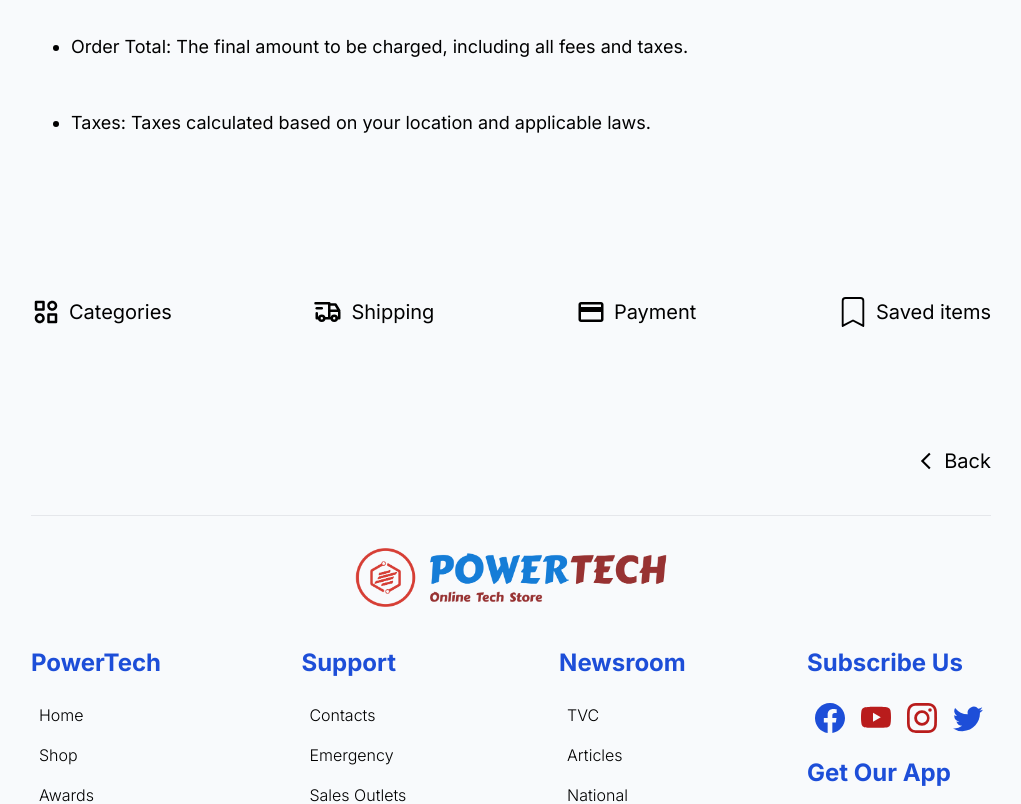
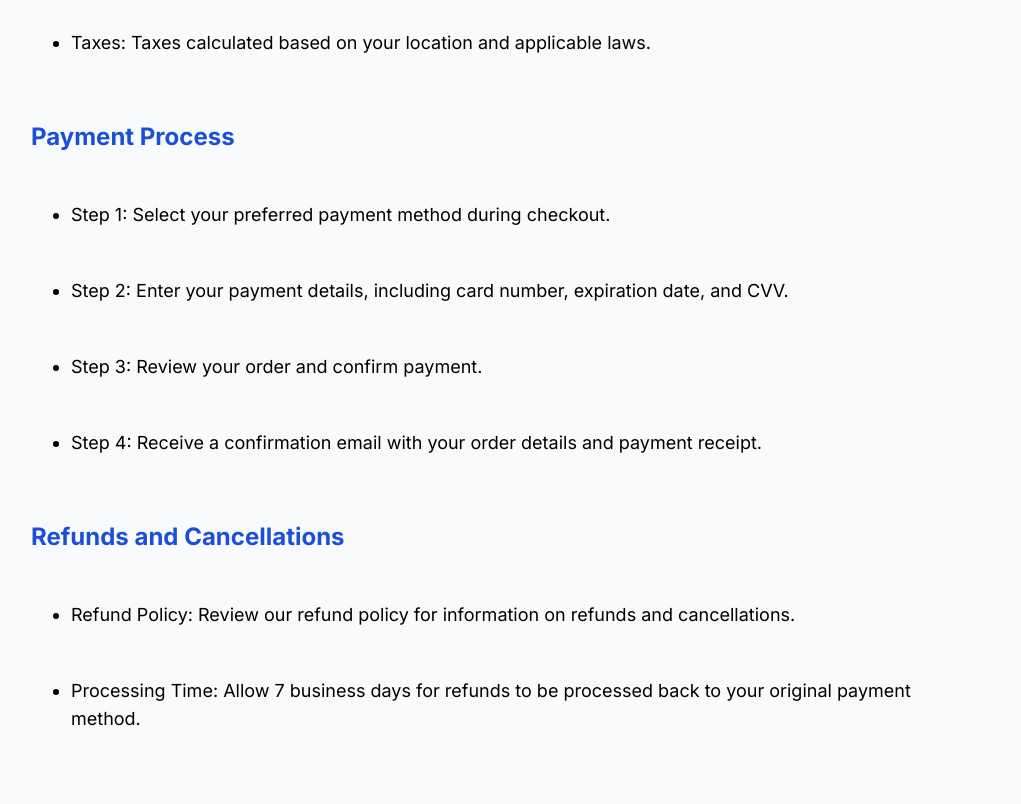
Before and after one commit to rakibulhasan933/power-tech-client, a Next.js app: page /shop/payment in a window 1280 px wide. Shown: the part 1660-2464 px from the top of the page, without its empty margins (129-1150 px from the left). Built offline with nearby package versions, Linux system fonts and the light colour scheme.

Commit message:
[ADD] payment page

```diff
--- a/app/shop/payment/page.js
+++ b/app/shop/payment/page.js
@@ -5,8 +5,8 @@ import paymentImg from "../../../components/assets/payment.png";
 
 function Payment() {
 	return (
-		<div className='py-4'>
-			<div className="flex flex-row items-center py-2 my-24">
+		<div className='py-4 my-4'>
+			<div className="flex flex-row items-center py-2 mb-24">
 				<MdPayment className='text-5xl font-bold' />
 				<h2 className='ml-3 text-5xl font-bold' >Categories</h2>
 			</div>
@@ -55,6 +55,34 @@ function Payment() {
 					</li>
 				</ul>
 			</div>
+			<div className="my-10">
+				<h2 className="mb-6 text-2xl font-bold text-blue-700">Payment Process</h2>
+				<ul className="flex flex-col px-10 list-disc">
+					<li className="my-6 text-lg font-normal">
+						Step 1: Select your preferred payment method during checkout.
+					</li>
+					<li className="my-6 text-lg font-normal">
+						Step 2: Enter your payment details, including card number, expiration date, and CVV.
+					</li>
+					<li className="my-6 text-lg font-normal">
+						Step 3: Review your order and confirm payment.
+					</li>
+					<li className="my-6 text-lg font-normal">
+						Step 4: Receive a confirmation email with your order details and payment receipt.
+					</li>
+				</ul>
+			</div>
+			<div className="my-10">
+				<h2 className="mb-6 text-2xl font-bold text-blue-700">Refunds and Cancellations</h2>
+				<ul className="flex flex-col px-10 list-disc">
+					<li className="my-6 text-lg font-normal">
+						Refund Policy: Review our refund policy for information on refunds and cancellations.
+					</li>
+					<li className="my-6 text-lg font-normal">
+						Processing Time: Allow 7 business days for refunds to be processed back to your original payment method.
+					</li>
+				</ul>
+			</div>
 		</div>
 	)
 }
```
